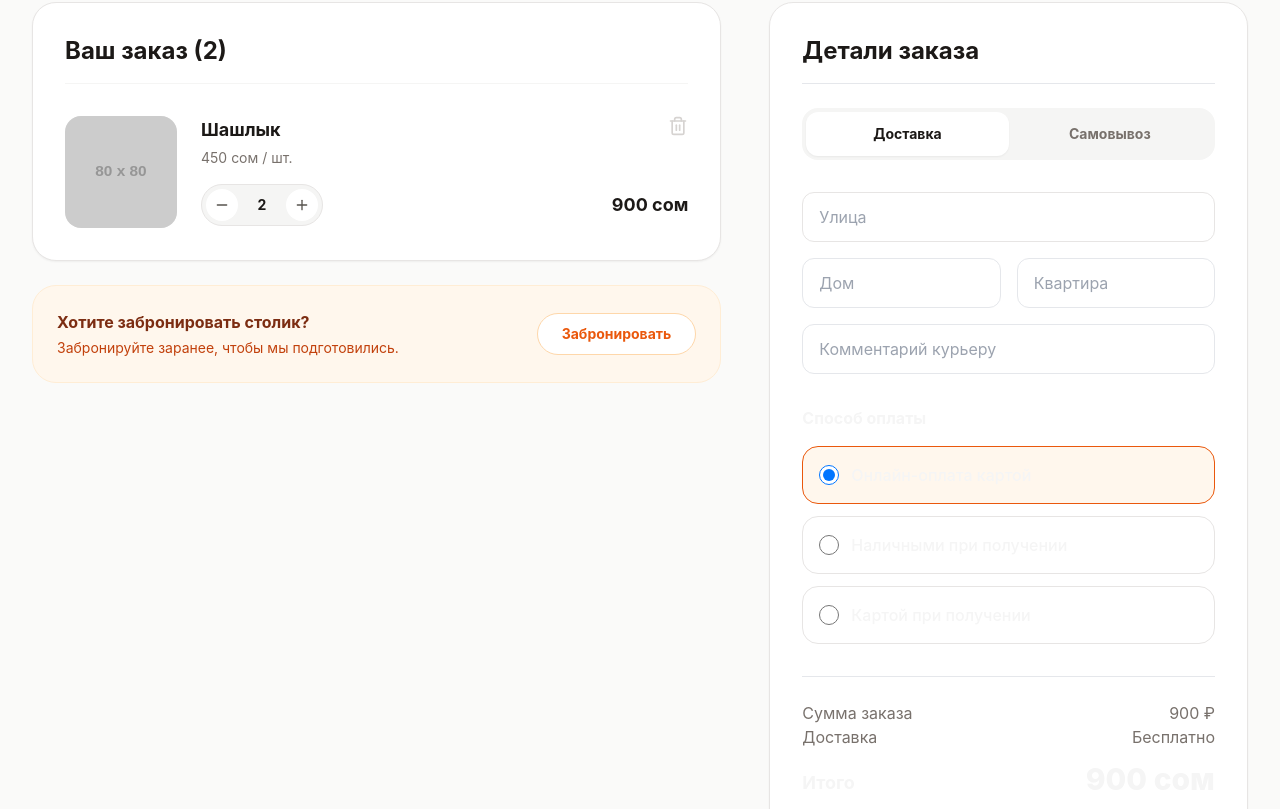
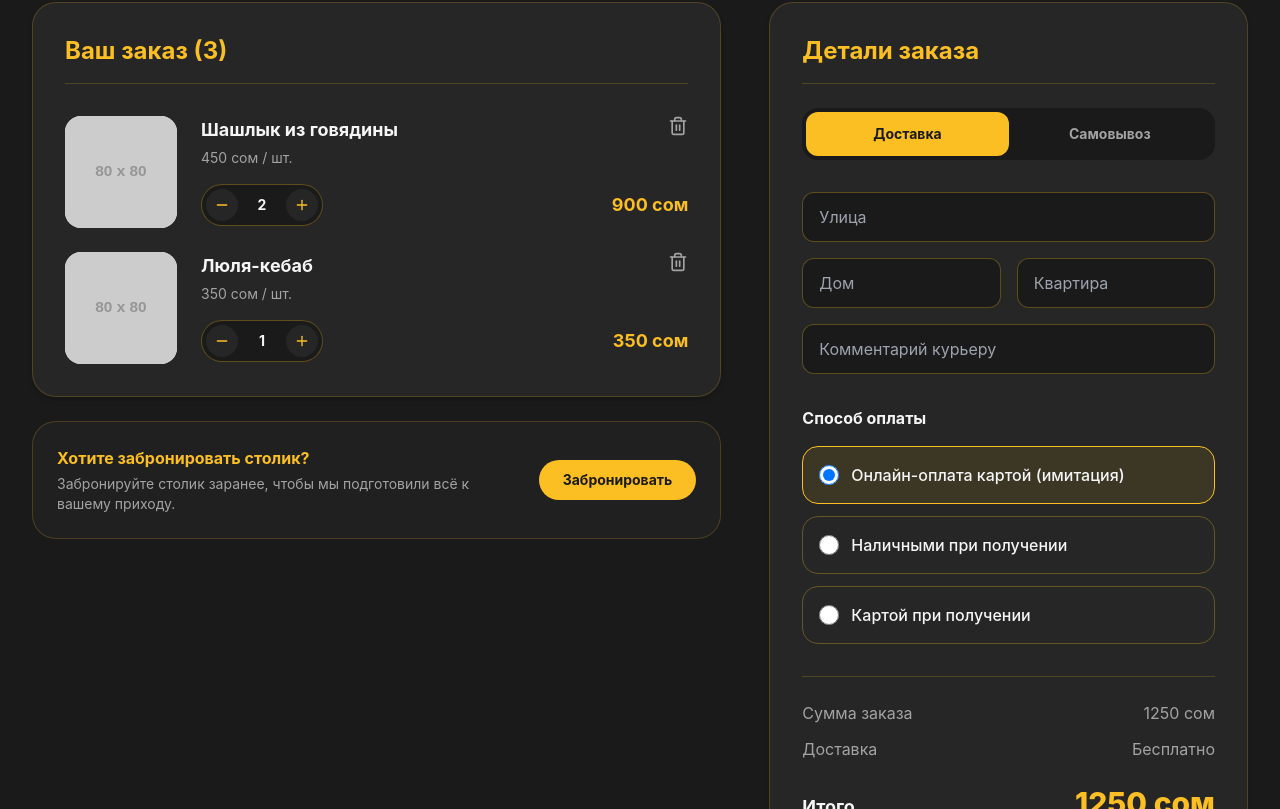
Before and after one commit to MassanovSalimkhan/phoenix-cafe, a React (Create React App) app in the folder client/: page /cart in a window 1280 px wide. Shown: the part 231-1040 px from the top of the page. Built offline with nearby package versions, Linux system fonts and the light colour scheme; sample sign-in values are in the browser's storage.

Commit message:
Исправлен CartCheckout: локальная корзина без AppContext

```diff
--- a/client/src/pages/CartCheckout.js
+++ b/client/src/pages/CartCheckout.js
@@ -2,78 +2,66 @@ import React, { useState } from "react";
 import { Link, useNavigate } from "react-router-dom";
 import { Trash2, Plus, Minus, ArrowRight, ArrowLeft, ShoppingBag } from "lucide-react";
 
-// Временная заглушка для корзины (пока нет Redux)
-// Позже заменим на useSelector и useDispatch
-const useCart = () => {
+export const CartCheckout = () => {
+  const navigate = useNavigate();
+  // Локальное состояние корзины (моковые данные для демонстрации)
   const [cart, setCart] = useState([
-    // для теста добавим один товар, чтобы корзина не была пустой
-    { id: 1, name: "Шашлык", price: 450, quantity: 2, image: "https://via.placeholder.com/80" }
+    { id: 1, name: "Шашлык из говядины", price: 450, quantity: 2, image: "https://via.placeholder.com/80" },
+    { id: 2, name: "Люля-кебаб", price: 350, quantity: 1, image: "https://via.placeholder.com/80" },
   ]);
+  const [orderType, setOrderType] = useState("Delivery");
+  const [paymentMethod, setPaymentMethod] = useState("Online");
+
   const updateCartQuantity = (id, delta) => {
     setCart(prev => prev.map(item =>
       item.id === id ? { ...item, quantity: Math.max(1, item.quantity + delta) } : item
     ));
   };
+
   const removeFromCart = (id) => {
     setCart(prev => prev.filter(item => item.id !== id));
   };
+
   const cartTotal = cart.reduce((sum, item) => sum + item.price * item.quantity, 0);
-  return { cart, updateCartQuantity, removeFromCart, cartTotal, setCart };
-};
-
-export const CartCheckout = () => {
-  const { cart, updateCartQuantity, removeFromCart, cartTotal } = useCart();
-  const navigate = useNavigate();
-  const [orderType, setOrderType] = useState("Delivery");
-  const [paymentMethod, setPaymentMethod] = useState("Online");
 
   const handleCheckout = (e) => {
     e.preventDefault();
     if (cart.length === 0) return;
-
-    const newOrder = {
-      id: `ORD-${Math.floor(Math.random() * 10000).toString().padStart(4, '0')}`,
-      dateTime: new Date().toISOString().slice(0, 16).replace('T', ' '),
-      customerName: "Current User",
-      total: cartTotal,
-      status: "New",
-    };
-    alert(`Заказ ${newOrder.id} успешно оформлен!`);
+    // Имитация заказа
+    const orderId = `ORD-${Math.floor(Math.random() * 10000).toString().padStart(4, '0')}`;
+    alert(`Заказ ${orderId} успешно оформлен!`);
     navigate("/menu");
   };
 
   if (cart.length === 0) {
     return (
-      <div className="flex-1 flex flex-col items-center justify-center p-8 bg-stone-50 text-center min-h-[70vh]">
-        <div className="w-24 h-24 bg-orange-100 text-orange-600 rounded-full flex items-center justify-center mb-6 shadow-sm">
+      <div className="bg-phoenix-dark min-h-screen flex flex-col items-center justify-center p-8 text-center">
+        <div className="w-24 h-24 bg-phoenix-gold/20 text-phoenix-gold rounded-full flex items-center justify-center mb-6">
           <ShoppingBag className="w-12 h-12" />
         </div>
-        <h2 className="text-3xl font-extrabold text-stone-900 mb-4">Ваша корзина пуста</h2>
-        <p className="text-stone-500 mb-8 max-w-md mx-auto text-lg">
-          Добавьте несколько блюд из нашего меню, чтобы оформить заказ.
-        </p>
-        <Link to="/menu" className="bg-orange-600 hover:bg-orange-700 text-white px-8 py-4 rounded-full font-bold">
-          ПЕРЕЙТИ К МЕНЮ
-        </Link>
+        <h2 className="text-3xl font-extrabold text-phoenix-text mb-4">Ваша корзина пуста</h2>
+        <p className="text-phoenix-text-muted mb-8 max-w-md mx-auto text-lg">Добавьте несколько блюд из нашего меню, чтобы оформить заказ.</p>
+        <Link to="/menu" className="bg-phoenix-gold text-phoenix-dark hover:bg-phoenix-gold-light px-8 py-4 rounded-full font-bold transition">ПЕРЕЙТИ К МЕНЮ</Link>
       </div>
     );
   }
 
   return (
-    <div className="flex-1 bg-stone-50 py-12">
+    <div className="bg-phoenix-dark min-h-screen py-12">
       <div className="max-w-7xl mx-auto px-4 sm:px-6 lg:px-8">
-        <h1 className="text-4xl font-extrabold text-stone-900 mb-12 flex items-center gap-4">
-          <Link to="/menu" className="text-stone-400 hover:text-stone-900">
+        <h1 className="text-4xl font-extrabold text-phoenix-gold mb-12 flex items-center gap-4">
+          <Link to="/menu" className="text-phoenix-text-muted hover:text-phoenix-gold transition">
             <ArrowLeft className="w-8 h-8" />
           </Link>
           Оформление заказа
         </h1>
+
         <div className="grid grid-cols-1 lg:grid-cols-12 gap-12">
           {/* Левая колонка: товары */}
           <div className="lg:col-span-7 space-y-6">
-            <div className="bg-white rounded-3xl p-6 sm:p-8 shadow-sm border border-stone-200">
-              <h2 className="text-2xl font-bold text-stone-900 mb-8 pb-4 border-b border-stone-100">
-                Ваш заказ ({cart.reduce((a,b)=>a+b.quantity,0)})
+            <div className="bg-phoenix-card rounded-3xl p-6 sm:p-8 shadow-md border border-phoenix-gold/20">
+              <h2 className="text-2xl font-bold text-phoenix-gold mb-8 pb-4 border-b border-phoenix-gold/20">
+                Ваш заказ ({cart.reduce((a, b) => a + b.quantity, 0)})
               </h2>
               <div className="space-y-6">
                 {cart.map((item) => (
@@ -81,76 +69,108 @@ export const CartCheckout = () => {
                     <img src={item.image} alt={item.name} className="w-20 h-20 sm:w-28 sm:h-28 rounded-2xl object-cover bg-stone-100" />
                     <div className="flex-1 min-w-0">
                       <div className="flex justify-between items-start mb-1">
-                        <h3 className="font-bold text-stone-900 text-base sm:text-lg">{item.name}</h3>
-                        <button onClick={() => removeFromCart(item.id)} className="text-stone-300 hover:text-red-500">
+                        <h3 className="font-bold text-phoenix-text text-base sm:text-lg leading-tight truncate pr-2">
+                          {item.name}
+                        </h3>
+                        <button onClick={() => removeFromCart(item.id)} className="text-phoenix-text-muted hover:text-red-500 transition">
                           <Trash2 className="w-5 h-5" />
                         </button>
                       </div>
-                      <p className="text-sm text-stone-500 mb-4">{item.price} сом / шт.</p>
+                      <p className="text-sm text-phoenix-text-muted mb-4">{item.price} сом / шт.</p>
                       <div className="flex items-center justify-between">
-                        <div className="flex items-center bg-stone-100 rounded-full border border-stone-200 p-1">
-                          <button onClick={() => updateCartQuantity(item.id, -1)} className="w-8 h-8 flex items-center justify-center rounded-full bg-white text-stone-600">
+                        <div className="flex items-center bg-phoenix-dark rounded-full border border-phoenix-gold/30 p-1">
+                          <button onClick={() => updateCartQuantity(item.id, -1)} className="w-8 h-8 flex items-center justify-center rounded-full bg-phoenix-card text-phoenix-gold hover:bg-phoenix-gold/20">
                             <Minus className="w-4 h-4" />
                           </button>
-                          <span className="w-12 text-center font-bold text-stone-900 text-sm">{item.quantity}</span>
-                          <button onClick={() => updateCartQuantity(item.id, 1)} className="w-8 h-8 flex items-center justify-center rounded-full bg-white text-stone-600">
+                          <span className="w-12 text-center font-bold text-phoenix-text text-sm">{item.quantity}</span>
+                          <button onClick={() => updateCartQuantity(item.id, 1)} className="w-8 h-8 flex items-center justify-center rounded-full bg-phoenix-card text-phoenix-gold hover:bg-phoenix-gold/20">
                             <Plus className="w-4 h-4" />
                           </button>
                         </div>
-                        <div className="font-bold text-stone-900 text-lg">{item.price * item.quantity} сом</div>
+                        <div className="font-bold text-phoenix-gold text-lg">{item.price * item.quantity} сом</div>
                       </div>
                     </div>
                   </div>
                 ))}
               </div>
             </div>
-            <div className="bg-orange-50 rounded-3xl p-6 border border-orange-100 flex justify-between items-center">
+            <div className="bg-phoenix-card/50 rounded-3xl p-6 border border-phoenix-gold/20 flex flex-col sm:flex-row justify-between items-center gap-4">
               <div>
-                <h3 className="font-bold text-orange-900 mb-1">Хотите забронировать столик?</h3>
-                <p className="text-orange-700 text-sm">Забронируйте заранее, чтобы мы подготовились.</p>
+                <h3 className="font-bold text-phoenix-gold mb-1">Хотите забронировать столик?</h3>
+                <p className="text-phoenix-text-muted text-sm">Забронируйте столик заранее, чтобы мы подготовили всё к вашему приходу.</p>
               </div>
-              <Link to="/reservation" className="bg-white text-orange-600 border border-orange-200 px-6 py-2.5 rounded-full font-bold text-sm">Забронировать</Link>
+              <Link to="/reservation" className="bg-phoenix-gold text-phoenix-dark hover:bg-phoenix-gold-light px-6 py-2.5 rounded-full font-bold text-sm transition whitespace-nowrap">
+                Забронировать
+              </Link>
             </div>
           </div>
+
           {/* Правая колонка: форма */}
           <div className="lg:col-span-5">
-            <form onSubmit={handleCheckout} className="bg-white rounded-3xl p-6 sm:p-8 shadow-sm border border-stone-200 sticky top-28">
-              <h2 className="text-2xl font-bold text-stone-900 mb-6 pb-4 border-b">Детали заказа</h2>
-              <div className="flex bg-stone-100 p-1 rounded-2xl mb-8">
-                <button type="button" onClick={() => setOrderType("Delivery")} className={`flex-1 py-3 rounded-xl text-sm font-bold transition-all ${orderType === "Delivery" ? "bg-white text-stone-900 shadow-sm" : "text-stone-500"}`}>Доставка</button>
-                <button type="button" onClick={() => setOrderType("Pickup")} className={`flex-1 py-3 rounded-xl text-sm font-bold transition-all ${orderType === "Pickup" ? "bg-white text-stone-900 shadow-sm" : "text-stone-500"}`}>Самовывоз</button>
+            <form onSubmit={handleCheckout} className="bg-phoenix-card rounded-3xl p-6 sm:p-8 shadow-md border border-phoenix-gold/20 sticky top-28">
+              <h2 className="text-2xl font-bold text-phoenix-gold mb-6 pb-4 border-b border-phoenix-gold/20">Детали заказа</h2>
+
+              {/* Тип заказа */}
+              <div className="flex bg-phoenix-dark p-1 rounded-2xl mb-8">
+                <button type="button" onClick={() => setOrderType("Delivery")} className={`flex-1 py-3 rounded-xl text-sm font-bold transition ${orderType === "Delivery" ? "bg-phoenix-gold text-phoenix-dark" : "text-phoenix-text-muted hover:text-phoenix-text"}`}>
+                  Доставка
+                </button>
+                <button type="button" onClick={() => setOrderType("Pickup")} className={`flex-1 py-3 rounded-xl text-sm font-bold transition ${orderType === "Pickup" ? "bg-phoenix-gold text-phoenix-dark" : "text-phoenix-text-muted hover:text-phoenix-text"}`}>
+                  Самовывоз
+                </button>
               </div>
+
+              {/* Поля для доставки */}
               {orderType === "Delivery" && (
                 <div className="space-y-4 mb-8">
-                  <input type="text" required placeholder="Улица" className="w-full px-4 py-3 rounded-xl border border-stone-200" />
+                  <input type="text" required placeholder="Улица" className="w-full px-4 py-3 rounded-xl border border-phoenix-gold/30 bg-phoenix-dark text-phoenix-text focus:outline-none focus:ring-2 focus:ring-phoenix-gold" />
                   <div className="grid grid-cols-2 gap-4">
-                    <input type="text" required placeholder="Дом" className="w-full px-4 py-3 rounded-xl border" />
-                    <input type="text" placeholder="Квартира" className="w-full px-4 py-3 rounded-xl border" />
+                    <input type="text" required placeholder="Дом" className="w-full px-4 py-3 rounded-xl border border-phoenix-gold/30 bg-phoenix-dark text-phoenix-text focus:outline-none focus:ring-2 focus:ring-phoenix-gold" />
+                    <input type="text" placeholder="Квартира" className="w-full px-4 py-3 rounded-xl border border-phoenix-gold/30 bg-phoenix-dark text-phoenix-text focus:outline-none focus:ring-2 focus:ring-phoenix-gold" />
                   </div>
-                  <input type="text" placeholder="Комментарий курьеру" className="w-full px-4 py-3 rounded-xl border" />
+                  <input type="text" placeholder="Комментарий курьеру" className="w-full px-4 py-3 rounded-xl border border-phoenix-gold/30 bg-phoenix-dark text-phoenix-text focus:outline-none focus:ring-2 focus:ring-phoenix-gold" />
                 </div>
               )}
+
+              {/* Способы оплаты */}
               <div className="mb-8">
-                <h3 className="font-bold mb-4">Способ оплаты</h3>
+                <h3 className="font-bold text-phoenix-text mb-4">Способ оплаты</h3>
                 <div className="space-y-3">
                   {[
-                    { id: "Online", label: "Онлайн-оплата картой" },
+                    { id: "Online", label: "Онлайн-оплата картой (имитация)" },
                     { id: "Cash", label: "Наличными при получении" },
-                    { id: "Card", label: "Картой при получении" }
+                    { id: "Card", label: "Картой при получении" },
                   ].map((method) => (
-                    <label key={method.id} className={`flex items-center p-4 border rounded-2xl cursor-pointer ${paymentMethod === method.id ? "border-orange-600 bg-orange-50" : "border-stone-200"}`}>
-                      <input type="radio" name="payment" value={method.id} checked={paymentMethod === method.id} onChange={(e) => setPaymentMethod(e.target.value)} className="w-5 h-5 text-orange-600" />
-                      <span className="ml-3 font-medium">{method.label}</span>
+                    <label key={method.id} className={`flex items-center p-4 border rounded-2xl cursor-pointer transition ${paymentMethod === method.id ? "border-phoenix-gold bg-phoenix-gold/10" : "border-phoenix-gold/30 hover:border-phoenix-gold/50"}`}>
+                      <input type="radio" name="payment" value={method.id} checked={paymentMethod === method.id} onChange={(e) => setPaymentMethod(e.target.value)} className="w-5 h-5 text-phoenix-gold focus:ring-phoenix-gold" />
+                      <span className="ml-3 font-medium text-phoenix-text">{method.label}</span>
                     </label>
                   ))}
                 </div>
               </div>
-              <div className="border-t pt-6 mb-8">
-                <div className="flex justify-between text-stone-500"><span>Сумма заказа</span><span>{cartTotal} ₽</span></div>
-                {orderType === "Delivery" && <div className="flex justify-between text-stone-500"><span>Доставка</span><span>Бесплатно</span></div>}
-                <div className="flex justify-between items-end pt-3"><span className="font-bold text-lg">Итого</span><span className="font-extrabold text-3xl">{cartTotal} сом</span></div>
+
+              {/* Итого */}
+              <div className="border-t border-phoenix-gold/20 pt-6 mb-8 space-y-3">
+                <div className="flex justify-between text-phoenix-text-muted">
+                  <span>Сумма заказа</span>
+                  <span>{cartTotal} сом</span>
+                </div>
+                {orderType === "Delivery" && (
+                  <div className="flex justify-between text-phoenix-text-muted">
+                    <span>Доставка</span>
+                    <span>Бесплатно</span>
+                  </div>
+                )}
+                <div className="flex justify-between items-end pt-3">
+                  <span className="font-bold text-phoenix-text text-lg">Итого</span>
+                  <span className="font-extrabold text-3xl text-phoenix-gold">{cartTotal} сом</span>
+                </div>
               </div>
-              <button type="submit" className="w-full bg-orange-600 hover:bg-orange-700 text-white py-4 rounded-full font-bold text-lg">ОФОРМИТЬ ЗАКАЗ <ArrowRight className="inline ml-2" /></button>
+
+              <button type="submit" className="w-full flex items-center justify-center bg-phoenix-gold text-phoenix-dark hover:bg-phoenix-gold-light py-4 rounded-full font-bold text-lg transition shadow-lg">
+                ОФОРМИТЬ ЗАКАЗ
+                <ArrowRight className="ml-2 w-5 h-5" />
+              </button>
             </form>
           </div>
         </div>
```
